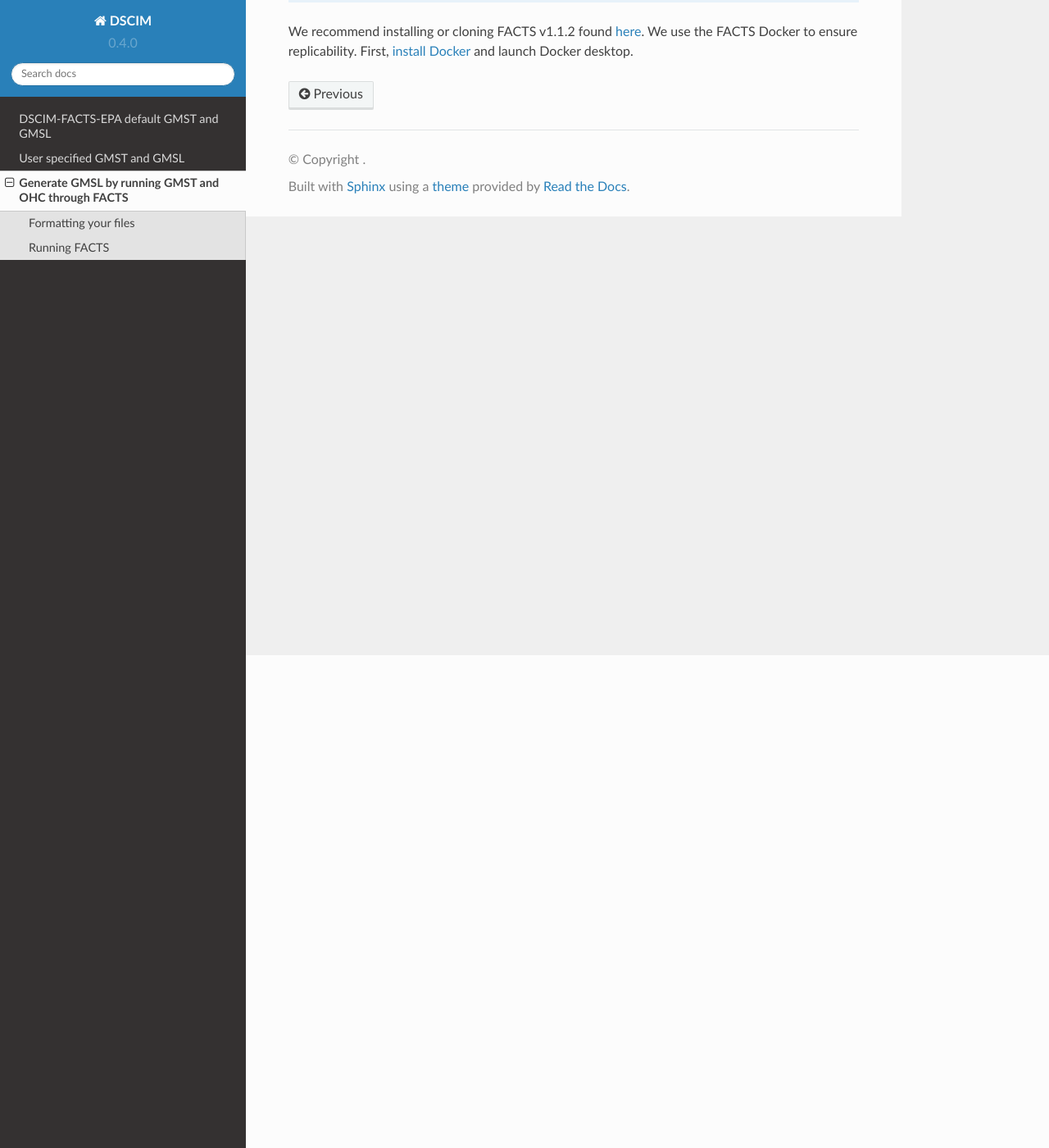
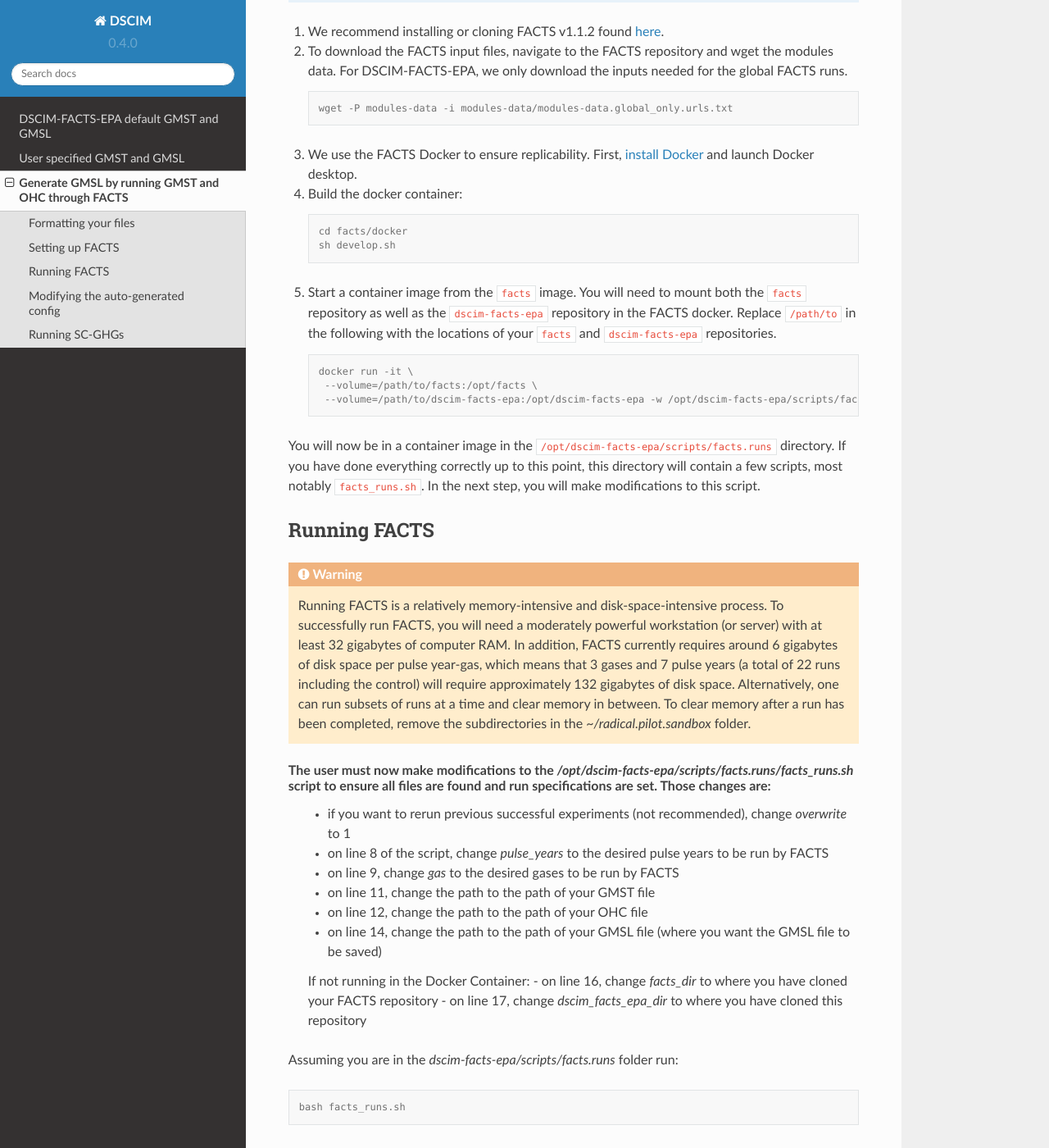
Before and after one commit to ClimateImpactLab/dscim-facts-epa, a Sphinx documentation site: the page built from docs/source/facts_gmsl.rst, in a window 1280 px wide and 1400 px high, scrolled down 601 px. Shown: the whole window at 82% size. Built offline with Sphinx 7.4.7 and the Read the Docs theme 2.0.0, drawn with Linux system fonts in a browser that asks for light colours; some of the changed text lies outside the part shown.

Commit message:
Update FACTS run guide

```diff
--- a/docs/source/facts_gmsl.rst
+++ b/docs/source/facts_gmsl.rst
@@ -8,14 +8,73 @@ To begin with, format your GMST and OHC files:
  - :ref:`GMST`
  - :ref:`OHC`
 
-Running FACTS
-^^^^^^^^^^^^^
+Setting up FACTS
+^^^^^^^^^^^^^^^^
 
 .. note::
-   If you are on a Windows machine, you will need to `setup WSL2 <https://learn.microsoft.com/en-us/windows/wsl/install>` and run all of the following steps through Ubuntu. Once you have installed and setup WSL2, to launch Ubuntu go to your command prompt and type:
+   **If you are on a Windows machine**, you will need to `setup WSL2 <https://learn.microsoft.com/en-us/windows/wsl/install>`_ and run all of the following steps through Ubuntu. Once you have installed and setup WSL2, to launch Ubuntu go to your command prompt and type:
 
    .. code-block:: console
 
       ubuntu
 
-We recommend installing or cloning FACTS v1.1.2 found `here <https://github.com/radical-collaboration/facts/releases/tag/v1.1.2>`_. We use the FACTS Docker to ensure replicability. First, `install Docker <https://docs.docker.com/get-docker/>`_ and launch Docker desktop.
+1. We recommend installing or cloning FACTS v1.1.2 found `here <https://github.com/radical-collaboration/facts/releases/tag/v1.1.2>`_.
+
+2. To download the FACTS input files, navigate to the FACTS repository and wget the modules data. For DSCIM-FACTS-EPA, we only download the inputs needed for the global FACTS runs.
+
+   .. code-block:: console
+
+      wget -P modules-data -i modules-data/modules-data.global_only.urls.txt
+
+3. We use the FACTS Docker to ensure replicability. First, `install Docker <https://docs.docker.com/get-docker/>`_ and launch Docker desktop.
+
+4. Build the docker container:
+
+   .. code-block:: console
+
+      cd facts/docker
+      sh develop.sh
+
+5. Start a container image from the :code:`facts` image. You will need to mount both the :code:`facts` repository as well as the :code:`dscim-facts-epa` repository in the FACTS docker. Replace :code:`/path/to` in the following with the locations of your :code:`facts` and :code:`dscim-facts-epa` repositories.
+
+   .. code-block:: console
+
+      docker run -it \
+       --volume=/path/to/facts:/opt/facts \
+       --volume=/path/to/dscim-facts-epa:/opt/dscim-facts-epa -w /opt/dscim-facts-epa/scripts/facts.runs facts
+
+You will now be in a container image in the :code:`/opt/dscim-facts-epa/scripts/facts.runs` directory. If you have done everything correctly up to this point, this directory will contain a few scripts, most notably :code:`facts_runs.sh`. In the next step, you will make modifications to this script.
+
+Running FACTS
+^^^^^^^^^^^^^
+
+.. warning::
+   Running FACTS is a relatively memory-intensive and disk-space-intensive process. To successfully run FACTS, you will need a moderately powerful workstation (or server) with at least 32 gigabytes of computer RAM. In addition, FACTS currently requires around 6 gigabytes of disk space per pulse year-gas, which means that 3 gases and 7 pulse years (a total of 22 runs including the control) will require approximately 132 gigabytes of disk space. Alternatively, one can run subsets of runs at a time and clear memory in between. To clear memory after a run has been completed, remove the subdirectories in the `~/radical.pilot.sandbox` folder.
+
+The user must now make modifications to the `/opt/dscim-facts-epa/scripts/facts.runs/facts_runs.sh` script to ensure all files are found and run specifications are set. Those changes are:
+ - if you want to rerun previous successful experiments (not recommended), change `overwrite` to 1
+ - on line 8 of the script, change `pulse_years` to the desired pulse years to be run by FACTS
+ - on line 9, change `gas` to the desired gases to be run by FACTS
+ - on line 11, change the path to the path of your GMST file
+ - on line 12, change the path to the path of your OHC file
+ - on line 14, change the path to the path of your GMSL file (where you want the GMSL file to be saved)
+
+ If not running in the Docker Container:
+ - on line 16, change `facts_dir` to where you have cloned your FACTS repository
+ - on line 17, change `dscim_facts_epa_dir` to where you have cloned this repository
+
+Assuming you are in the `dscim-facts-epa/scripts/facts.runs` folder run:
+
+.. code-block:: console
+
+   bash facts_runs.sh
+
+Note that the more pulse year and gas dimensions your input climate files have, the longer this run will take as pulse year-gas combinations are run in sequence. On a fast machine, each combination can take approximately 10 minutes, meaning that for a run of 3 gases for 7 pulse years, the run will take 220 minutes. The run script will create the appropriate number of FACTS "experiments" (22 in the example case), run through them, and concatenate the outputs into the format expected by `dscim-facts-epa`.
+
+Modifying the auto-generated config
+^^^^^^^^^^^^^^^^^^^^^^^^^^^^^^^^^^^
+
+If all of the prior steps have run successfully, this process will have created a file of control and pulse GMSL trajectories based on your GMST and OHC trajectories. Importantly, a config for the following SC-GHG runs has been created (the name of this config has been printed to the command line), and the paths to the appropriate inputs have been auto-populated in the config. This config file must first be completed before SC-GHGs can be generated. To complete the config file, :ref:`follow this guide <config>`.
+
+Running SC-GHGs
+^^^^^^^^^^^^^^^
--- a/docs/source/index.rst
+++ b/docs/source/index.rst
@@ -1,5 +1,5 @@
-Welcome to DSCIM documentation!
-###############################
+DSCIM-FACTS-EPA documentation
+#############################
 
 DSCIM: The Data-driven Spatial Climate Impact Model
 ===================================================
```
Also changed, not shown: docs/source/files.rst (+20 -0 lines).
